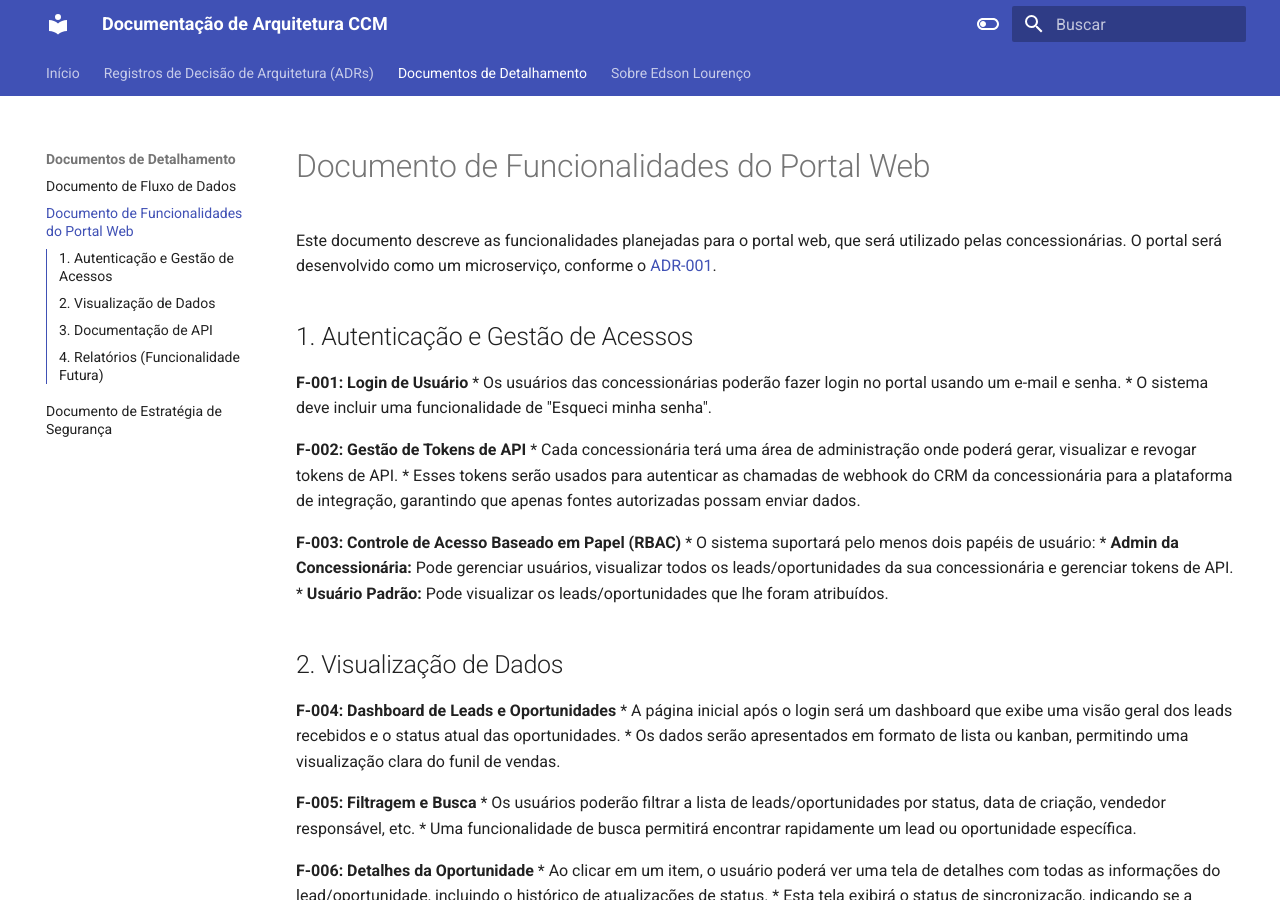
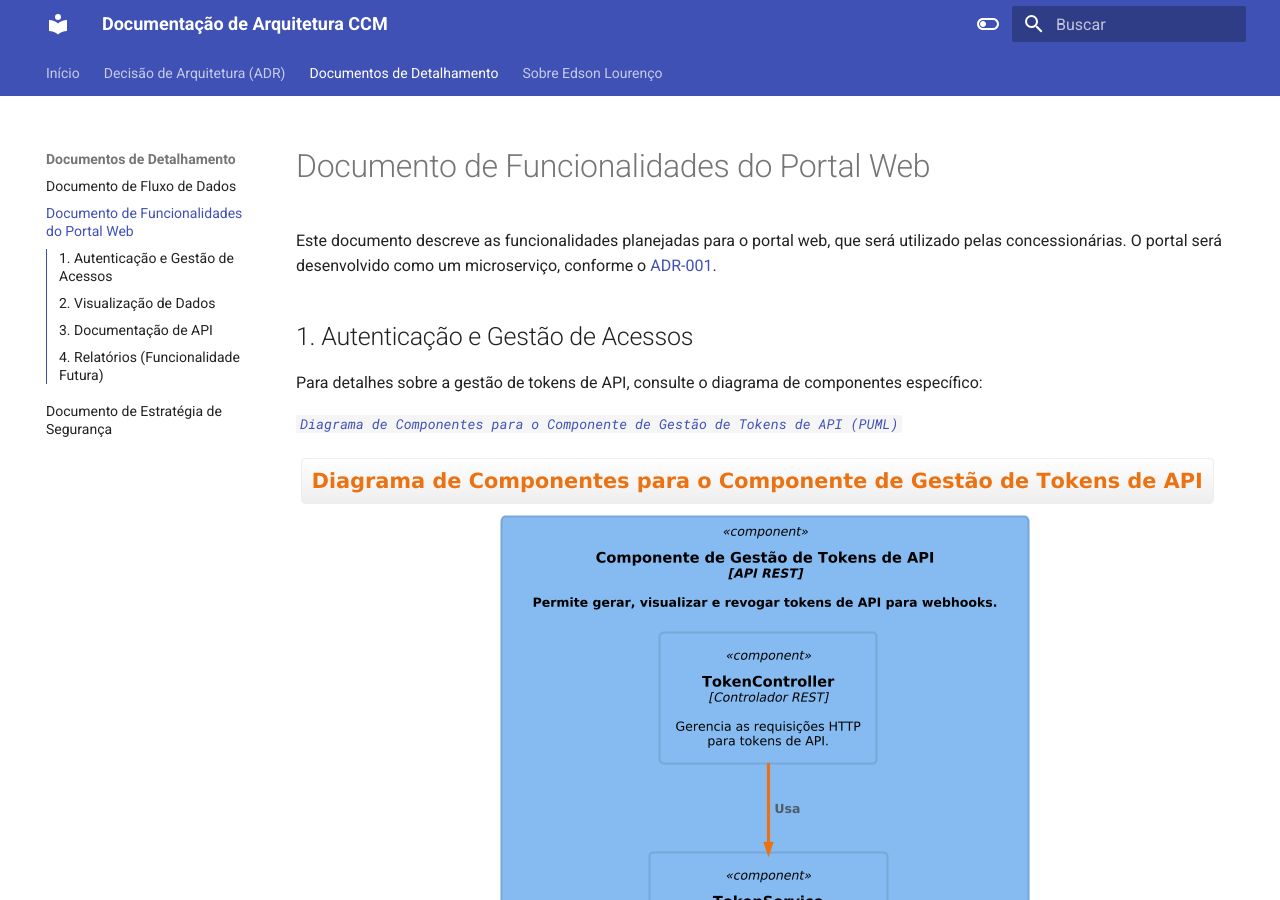
Before and after one commit to edcastanha/desafio-ccm-Arquitetura, an MkDocs documentation site: the page built from docs/funcionalidades.md, in a window 1280 px wide and 900 px high. Built offline with MkDocs 1.6.1 and Material for MkDocs 9.7.7, drawn with Linux system fonts in a browser that asks for light colours.

Commit message:
feat: Ajusta referencias de diagrams e publica site giyhub

```diff
--- a/docs/funcionalidades.md
+++ b/docs/funcionalidades.md
@@ -3,6 +3,12 @@
 Este documento descreve as funcionalidades planejadas para o portal web, que será utilizado pelas concessionárias. O portal será desenvolvido como um microserviço, conforme o [ADR-001](./adrs/arquitetura-geral.md).
 
 ## 1. Autenticação e Gestão de Acessos
+
+Para detalhes sobre a gestão de tokens de API, consulte o diagrama de componentes específico:
+
+*[`Diagrama de Componentes para o Componente de Gestão de Tokens de API (PUML)`](./diagramas/c4_model/c4-componete-gestao-tokens.puml)*
+
+![Diagrama de Componentes para o Componente de Gestão de Tokens de API](./diagramas/assets/c4-model/Componete_Token_API_C4_Model.png)
 
 **F-001: Login de Usuário**
 *   Os usuários das concessionárias poderão fazer login no portal usando um e-mail e senha.
--- a/mkdocs.yml
+++ b/mkdocs.yml
@@ -1,5 +1,5 @@
 site_name: Documentação de Arquitetura CCM
-site_url: https://example.com/docs
+site_url: https://edcastanha.github.io/desafio-ccm-Arquitetura/
 docs_dir: docs
 
 plugins:
@@ -31,7 +31,7 @@ theme:
 
 nav:
   - Início: index.md
-  - Registros de Decisão de Arquitetura (ADRs):
+  - Decisão de Arquitetura (ADR):
     - adrs/arquitetura-geral.md
   - Documentos de Detalhamento:
     - fluxo-de-dados.md
```
Also changed, not shown: docs/seguranca.md (+6 -0 lines).
